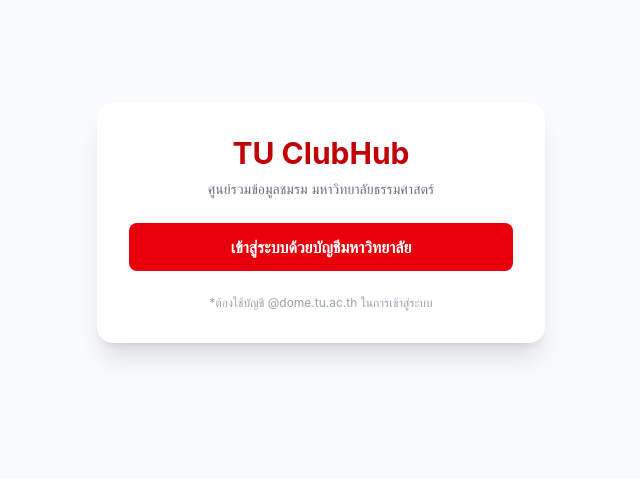
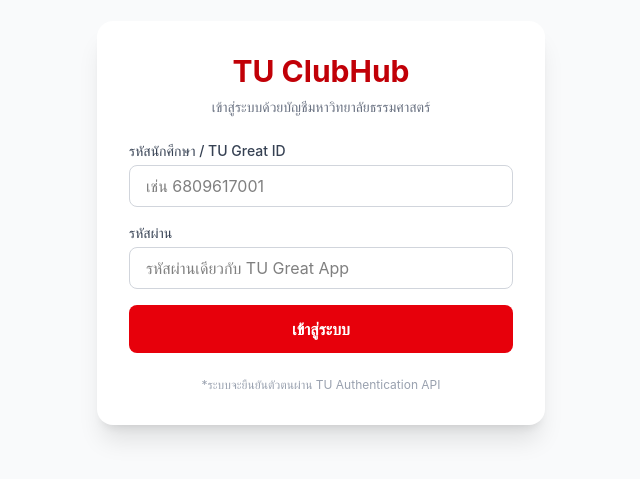
Before and after one commit to chanitnan0jr/TU_ClubHub_CS261, a React (Vite) app in the folder frontend/: page / in a window 1280 px wide. Shown: the part 177-656 px from the top of the page, without its empty margins (319-959 px from the left). Built offline with nearby package versions, Linux system fonts and the light colour scheme.

Commit message:
Fix: Add auth persistence on refresh and login form credentials

```diff
--- a/frontend/src/features/auth/AuthContext.tsx
+++ b/frontend/src/features/auth/AuthContext.tsx
@@ -1,6 +1,6 @@
+/* eslint-disable react-refresh/only-export-components */
 import { createContext, useContext, useState, type ReactNode } from "react";
 
-// กำหนดประเภทข้อมูลของผู้ใช้ตามที่ Proposal ระบุ
 type User = {
   id: string;
   studentId: string;
@@ -19,18 +19,27 @@
 const AuthContext = createContext<AuthContextType | undefined>(undefined);
 
 export const AuthProvider = ({ children }: { children: ReactNode }) => {
-  const [user, setUser] = useState<User | null>(null);
+  // ดึงข้อมูลผู้ใช้จาก localStorage ตอนเปิดเว็บหรือรีเฟรชหน้าจอ (F5)
+  const [user, setUser] = useState<User | null>(() => {
+    const savedUser = localStorage.getItem("tu_user");
+    if (savedUser) {
+      try {
+        return JSON.parse(savedUser) as User;
+      } catch {
+        return null;
+      }
+    }
+    return null;
+  });
 
   const login = (userData: User) => {
     setUser(userData);
-    // ในระบบจริง Backend จะจัดการ Session ให้ แต่เบื้องต้นเราอาจเก็บ flag ไว้ใน localStorage เพื่อเช็ก state เบื้องต้น
-    localStorage.setItem("isAuthenticated", "true");
+    localStorage.setItem("tu_user", JSON.stringify(userData));
   };
 
   const logout = () => {
     setUser(null);
-    localStorage.removeItem("isAuthenticated");
-    // TODO: เรียก API Logout เพื่อทำลาย Session ที่ฝั่ง Backend ด้วย
+    localStorage.removeItem("tu_user");
   };
 
   return (
--- a/frontend/src/features/auth/Login.tsx
+++ b/frontend/src/features/auth/Login.tsx
@@ -1,46 +1,91 @@
-import { useState } from "react";
+import { useState, type FormEvent } from "react";
 import { useAuth } from "./AuthContext";
 
 export default function Login() {
   const { login } = useAuth();
+  const [username, setUsername] = useState("");
+  const [password, setPassword] = useState("");
   const [isLoading, setIsLoading] = useState(false);
+  const [error, setError] = useState("");
 
-  const handleTuLogin = () => {
+  const handleSubmit = (e: FormEvent) => {
+    e.preventDefault();
+    setError("");
+
+    if (!username.trim() || !password.trim()) {
+      setError("กรุณากรอกรหัสนักศึกษาและรหัสผ่าน");
+      return;
+    }
+
     setIsLoading(true);
-    // จำลองการต่อ TU Authentication API
+
+    // จำลองการส่ง Payload ไปยัง Backend API: POST /api/v1/auth/login
     setTimeout(() => {
       login({
         id: "1",
-        studentId: "6809617001",
-        name: "เขมจิรา แสนกล้า",
-        email: "khemjira.sae@dome.tu.ac.th",
+        studentId: username,
+        name: "เขมมิกา คงคุณ",
+        email: `${username}@dome.tu.ac.th`,
         role: "STUDENT",
       });
       setIsLoading(false);
-      alert("เข้าสู่ระบบสำเร็จ!");
-    }, 1000);
+    }, 800);
   };
 
   return (
-    <div className="flex items-center justify-center min-h-screen bg-gray-50">
+    <div className="flex items-center justify-center min-h-screen px-4 bg-gray-50">
       <div className="w-full max-w-md p-8 space-y-6 bg-white rounded-2xl shadow-xl">
         <div className="text-center">
           <h1 className="text-3xl font-bold text-red-700">TU ClubHub</h1>
           <p className="mt-2 text-sm text-gray-500">
-            ศูนย์รวมข้อมูลชมรม มหาวิทยาลัยธรรมศาสตร์
+            เข้าสู่ระบบด้วยบัญชีมหาวิทยาลัยธรรมศาสตร์
           </p>
         </div>
 
-        <button
-          onClick={handleTuLogin}
-          disabled={isLoading}
-          className="w-full px-4 py-3 font-semibold text-white transition-colors bg-red-600 rounded-lg hover:bg-red-700 focus:outline-none focus:ring-2 focus:ring-red-500 focus:ring-offset-2 disabled:bg-red-400"
-        >
-          {isLoading ? "กำลังเชื่อมต่อ..." : "เข้าสู่ระบบด้วยบัญชีมหาวิทยาลัย"}
-        </button>
+        {error && (
+          <div className="p-3 text-sm text-red-700 bg-red-100 rounded-lg">
+            {error}
+          </div>
+        )}
+
+        <form onSubmit={handleSubmit} className="space-y-4">
+          <div>
+            <label className="block text-sm font-medium text-gray-700">
+              รหัสนักศึกษา / TU Great ID
+            </label>
+            <input
+              type="text"
+              value={username}
+              onChange={(e) => setUsername(e.target.value)}
+              placeholder="เช่น 6809617001"
+              className="w-full px-4 py-2 mt-1 border border-gray-300 rounded-lg focus:ring-2 focus:ring-red-500 focus:outline-none"
+            />
+          </div>
+
+          <div>
+            <label className="block text-sm font-medium text-gray-700">
+              รหัสผ่าน
+            </label>
+            <input
+              type="password"
+              value={password}
+              onChange={(e) => setPassword(e.target.value)}
+              placeholder="รหัสผ่านเดียวกับ TU Great App"
+              className="w-full px-4 py-2 mt-1 border border-gray-300 rounded-lg focus:ring-2 focus:ring-red-500 focus:outline-none"
+            />
+          </div>
+
+          <button
+            type="submit"
+            disabled={isLoading}
+            className="w-full px-4 py-3 font-semibold text-white transition-colors bg-red-600 rounded-lg hover:bg-red-700 focus:outline-none focus:ring-2 focus:ring-red-500 focus:ring-offset-2 disabled:bg-red-400"
+          >
+            {isLoading ? "กำลังเข้าสู่ระบบ..." : "เข้าสู่ระบบ"}
+          </button>
+        </form>
 
         <p className="text-xs text-center text-gray-400">
-          *ต้องใช้บัญชี @dome.tu.ac.th ในการเข้าสู่ระบบ
+          *ระบบจะยืนยันตัวตนผ่าน TU Authentication API
         </p>
       </div>
     </div>
```
